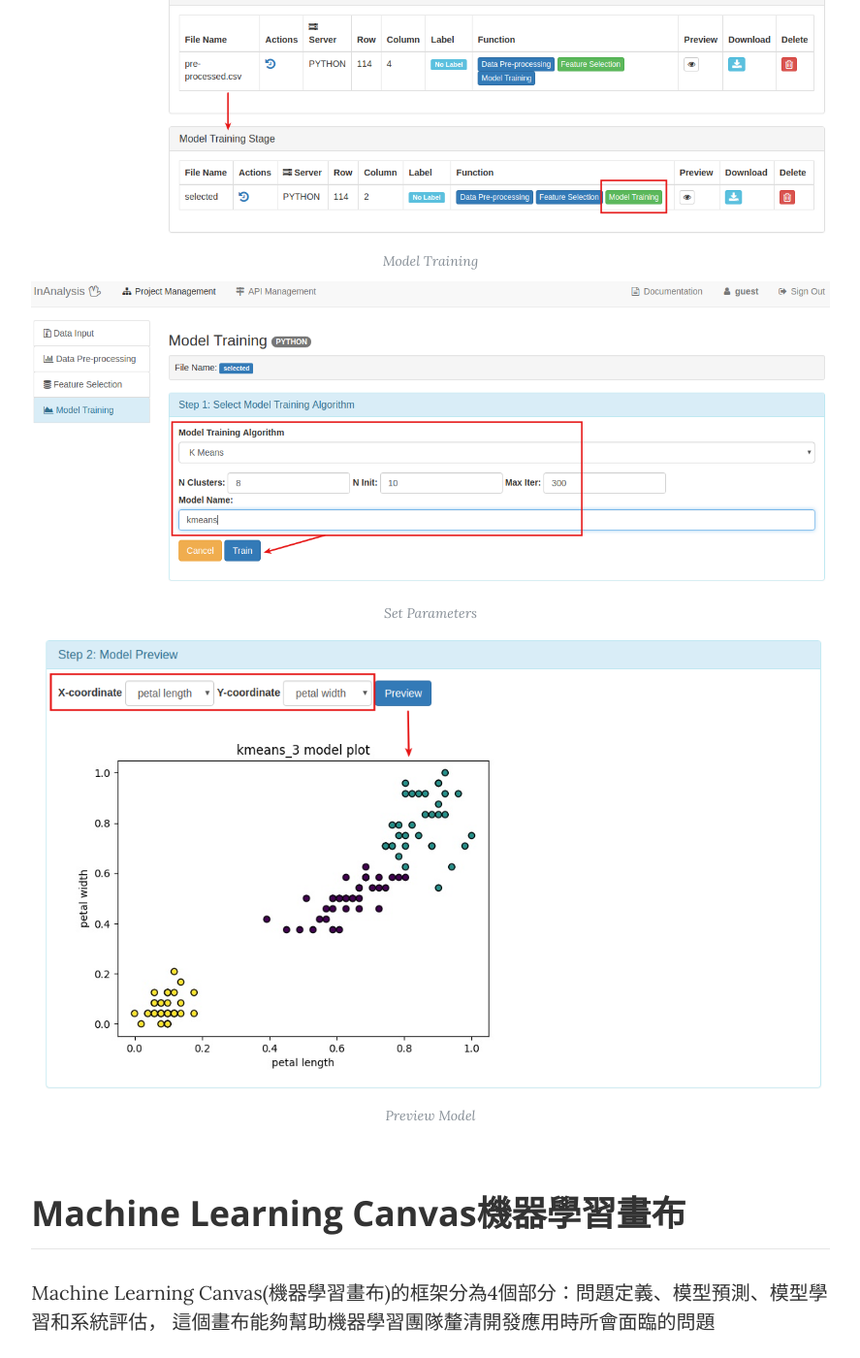
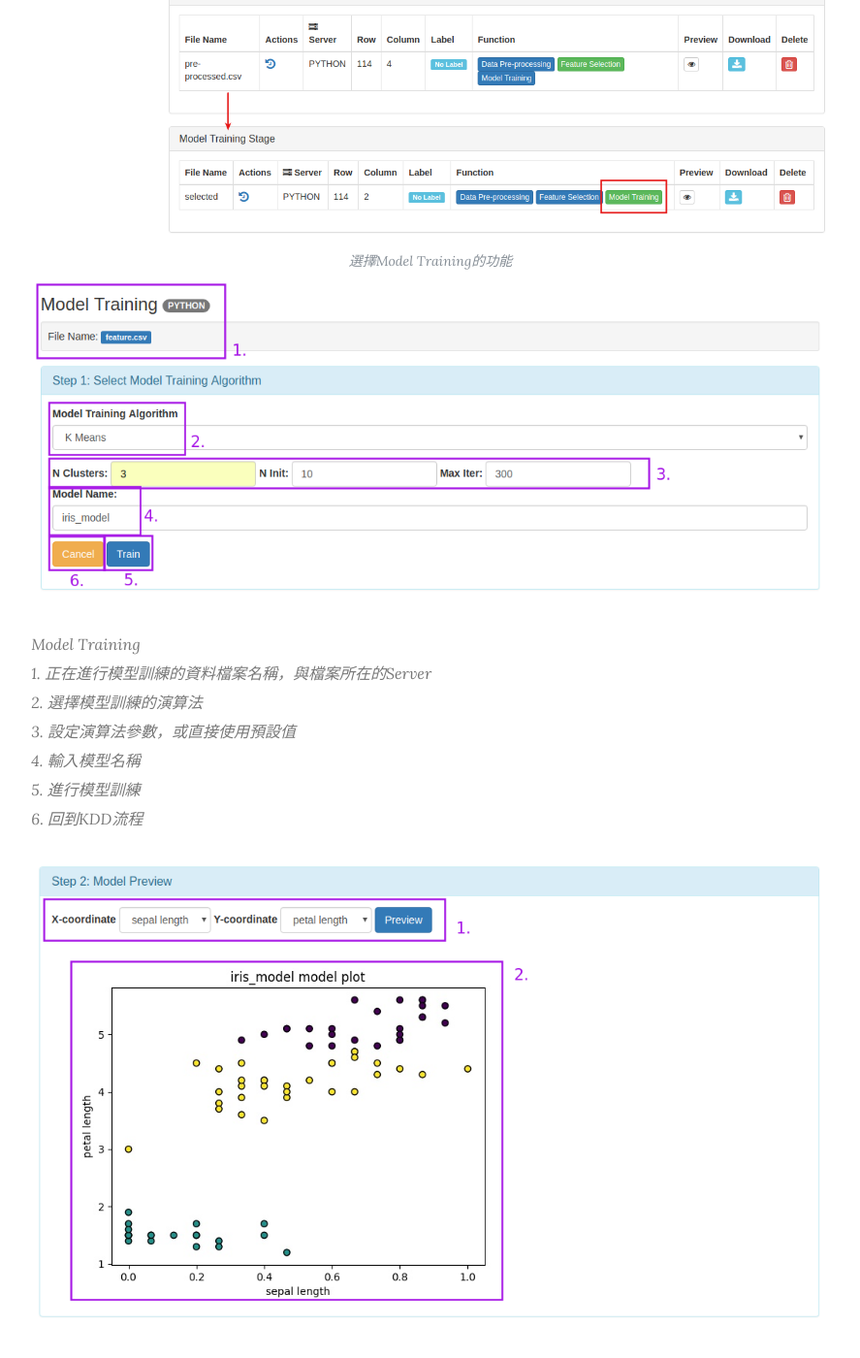
Before and after one commit to inanalysis/inanalysis.github.io, a Jekyll site: the page built from clustering.html, in a window 1280 px wide and 1400 px high, scrolled down 11097 px. Shown: the whole window at 97% size, without its empty margins (196-1083 px from the left). Built offline with Jekyll 4.4.1, drawn with Linux system fonts in a browser that asks for light colours; some of the changed text lies outside the part shown.

Commit message:
add photo

```diff
--- a/clustering.html
+++ b/clustering.html
@@ -214,11 +214,34 @@ layout: default
                 </h4>
                 <p>這個步驟能夠選擇演算法對資料進行模型訓練，並預覽訓練出來的模型</p>
                 <img class="img-fluid" src="img/demo/clustering/train_01.png" alt="">
-                <span class="caption text-muted">Model Training</span>
-                <img class="img-fluid" src="img/demo/clustering/train_02.png" alt="">
-                <span class="caption text-muted">Set Parameters</span>
-                <img class="img-fluid" src="img/demo/clustering/train_03.png" alt="">
-                <span class="caption text-muted">Preview Model</span>
+                <span class="caption text-muted">選擇Model Training的功能</span>
+                <img class="img-fluid" src="img/demo/clustering/08_model-1.png" alt="">
+                <blockquote><p><small>
+                    Model Training<br>
+                    1. 正在進行模型訓練的資料檔案名稱，與檔案所在的Server<br>
+                    2. 選擇模型訓練的演算法<br>
+                    3. 設定演算法參數，或直接使用預設值<br>
+                    4. 輸入模型名稱<br>
+                    5. 進行模型訓練<br>
+                    6. 回到KDD流程<br>
+                </small></p></blockquote>
+                <img class="img-fluid" src="img/demo/clustering/08_model-2.png" alt="">
+                <blockquote><p><small>
+                    Model Preview<br>
+                    1. 選擇兩個資料欄位<br>
+                    2. 顯示訓練好的模型圖<br>
+                </small></p></blockquote>
+                <img class="img-fluid" src="img/demo/clustering/08_model_management.png" alt="">
+                <img class="img-fluid" src="img/demo/clustering/08_model_management-1.png" alt="">
+                <blockquote><p><small>
+                    Model Management<br>
+                    1. 模型名稱<br>
+                    2. 模型訓練使用的演算法<br>
+                    3. 訓練使用的檔案及參數<br>
+                    4. 將模型匯出成API<br>
+                    5. 修改模型資料<br>
+                    6. 刪除模型<br>
+                </small></p></blockquote>
             </div>
         </div>
         <div class="row">
```
Also changed, not shown: img/demo/clustering/08_model-1.png (added), img/demo/clustering/08_model-2.png (added), img/demo/clustering/08_model_management-1.png (added), img/demo/clustering/08_model_management.png (added).
